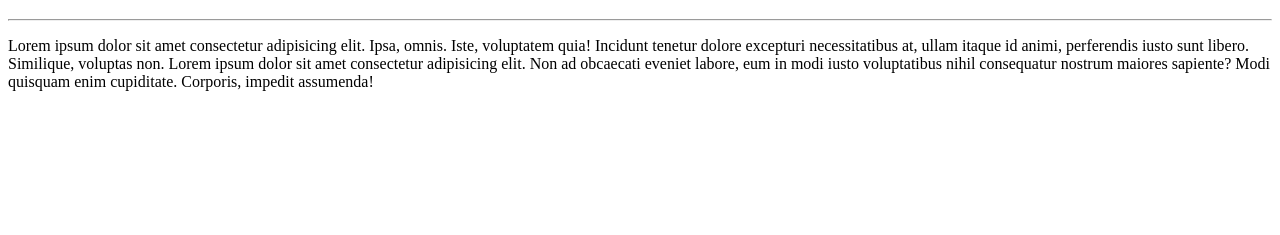
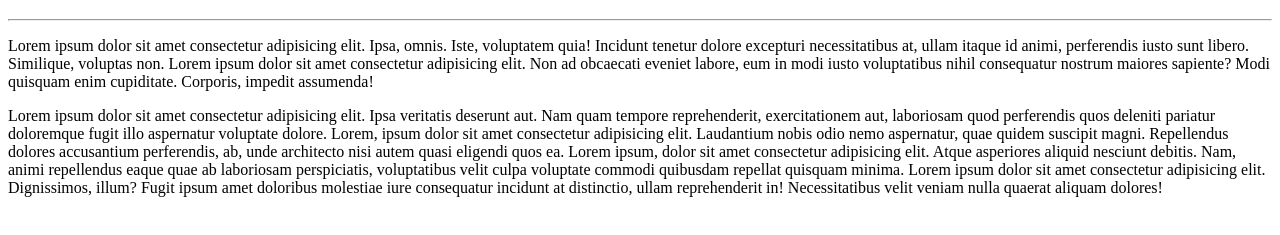
Before and after one commit to douglas-logpro/PrimeiroRepositorio, a plain HTML site: page site-exemplo/index.html in a window 1280 px wide. Shown: the part 61-296 px from the top of the page. Drawn offline with Linux system fonts and the light colour scheme.

Commit message:
outro parágrafo

```diff
--- a/site-exemplo/index.html
+++ b/site-exemplo/index.html
@@ -9,5 +9,6 @@
     <h1>Olá Mundo</h1>
     <hr>
     <p>Lorem ipsum dolor sit amet consectetur adipisicing elit. Ipsa, omnis. Iste, voluptatem quia! Incidunt tenetur dolore excepturi necessitatibus at, ullam itaque id animi, perferendis iusto sunt libero. Similique, voluptas non. Lorem ipsum dolor sit amet consectetur adipisicing elit. Non ad obcaecati eveniet labore, eum in modi iusto voluptatibus nihil consequatur nostrum maiores sapiente? Modi quisquam enim cupiditate. Corporis, impedit assumenda!</p>
+    <p>Lorem ipsum dolor sit amet consectetur adipisicing elit. Ipsa veritatis deserunt aut. Nam quam tempore reprehenderit, exercitationem aut, laboriosam quod perferendis quos deleniti pariatur doloremque fugit illo aspernatur voluptate dolore. Lorem, ipsum dolor sit amet consectetur adipisicing elit. Laudantium nobis odio nemo aspernatur, quae quidem suscipit magni. Repellendus dolores accusantium perferendis, ab, unde architecto nisi autem quasi eligendi quos ea. Lorem ipsum, dolor sit amet consectetur adipisicing elit. Atque asperiores aliquid nesciunt debitis. Nam, animi repellendus eaque quae ab laboriosam perspiciatis, voluptatibus velit culpa voluptate commodi quibusdam repellat quisquam minima. Lorem ipsum dolor sit amet consectetur adipisicing elit. Dignissimos, illum? Fugit ipsum amet doloribus molestiae iure consequatur incidunt at distinctio, ullam reprehenderit in! Necessitatibus velit veniam nulla quaerat aliquam dolores!</p>
 </body>
 </html>
```
